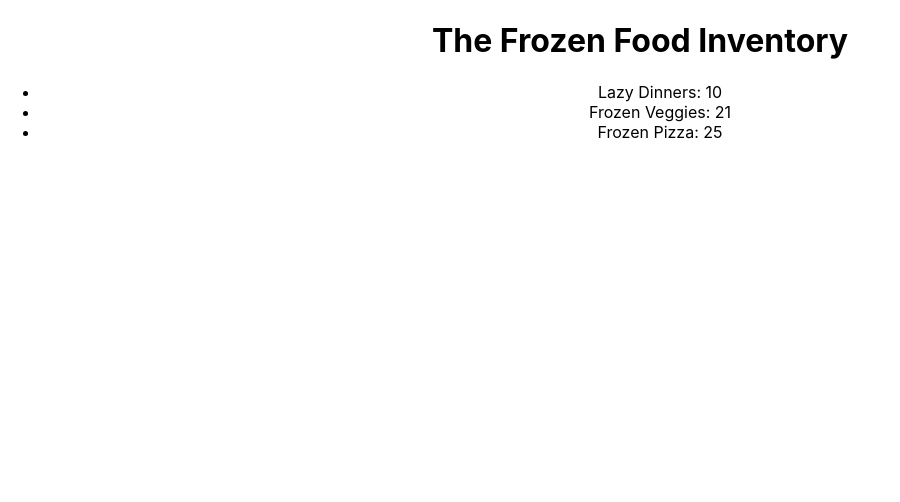
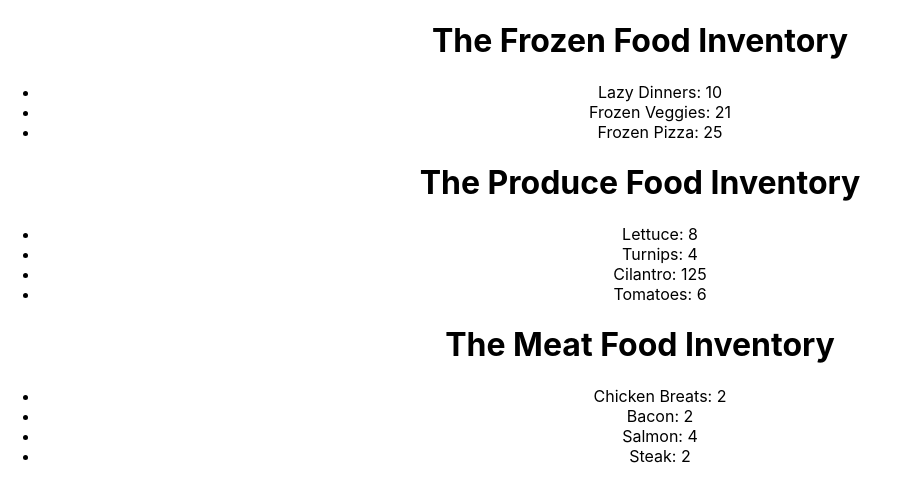
Before and after one commit to carlosmertens/learning-redux, a React (Create React App) app: page / in a window 1280 px wide. Shown: the top 502 px of the page, without its empty margins (0-900 px from the left). Built offline with nearby package versions, Linux system fonts and the light colour scheme.

Commit message:
Add/Connect Produce and Meat components

```diff
--- a/src/App.js
+++ b/src/App.js
@@ -1,11 +1,15 @@
 import React from "react";
 import "./App.css";
 import FrozenDept from "./components/FrozenDept";
+import ProduceDept from "./components/ProduceDept";
+import MeatDept from "./components/MeatDept";
 
 function App() {
   return (
     <div className="App">
       <FrozenDept />
+      <ProduceDept />
+      <MeatDept />
     </div>
   );
 }
--- a/src/components/FrozenDept.js
+++ b/src/components/FrozenDept.js
@@ -6,13 +6,9 @@ import React, { Component } from "react";
 import { connect } from "react-redux";
 
 class FrozenDept extends Component {
-  constructor(props) {
-    super(props);
-    this.state = {};
-  }
   render() {
     // console.log(this.props.frozenData);
-    console.log(this.props.meatData);
+    // console.log(this.props.meatData);
 
     const frozenInventory = this.props.frozenData.map((item, i) => {
       return (
@@ -39,7 +35,7 @@ function mapStateToProps(state) {
   // value will be the property in the root reducer... ie, a piece of the store
   return {
     frozenData: state.frozen,
-    meatData: state.meat,
+    // meatData: state.meat,
   };
 }
 
--- /dev/null
+++ b/src/components/MeatDept.js
@@ -0,0 +1,28 @@
+import React, { Component } from "react";
+import { connect } from "react-redux";
+
+class MeatDept extends Component {
+  render() {
+    const meatInventory = this.props.meatData.map((item, i) => {
+      return (
+        <li key={i}>
+          {item.food}: {item.quantity}
+        </li>
+      );
+    });
+    return (
+      <div>
+        <h1>The Meat Food Inventory</h1>
+        <ul>{meatInventory}</ul>
+      </div>
+    );
+  }
+}
+
+function mapStateToProps(state) {
+  return {
+    meatData: state.meat,
+  };
+}
+
+export default connect(mapStateToProps)(MeatDept);
--- /dev/null
+++ b/src/components/ProduceDept.js
@@ -0,0 +1,28 @@
+import React, { Component } from "react";
+import { connect } from "react-redux";
+
+class ProduceDept extends Component {
+  render() {
+    const produceInventory = this.props.produceData.map((item, i) => {
+      return (
+        <li key={i}>
+          {item.food}: {item.quantity}
+        </li>
+      );
+    });
+    return (
+      <div>
+        <h1>The Produce Food Inventory</h1>
+        <ul>{produceInventory}</ul>
+      </div>
+    );
+  }
+}
+
+function mapStateToProps(state) {
+  return {
+    produceData: state.produce,
+  };
+}
+
+export default connect(mapStateToProps)(ProduceDept);
```
